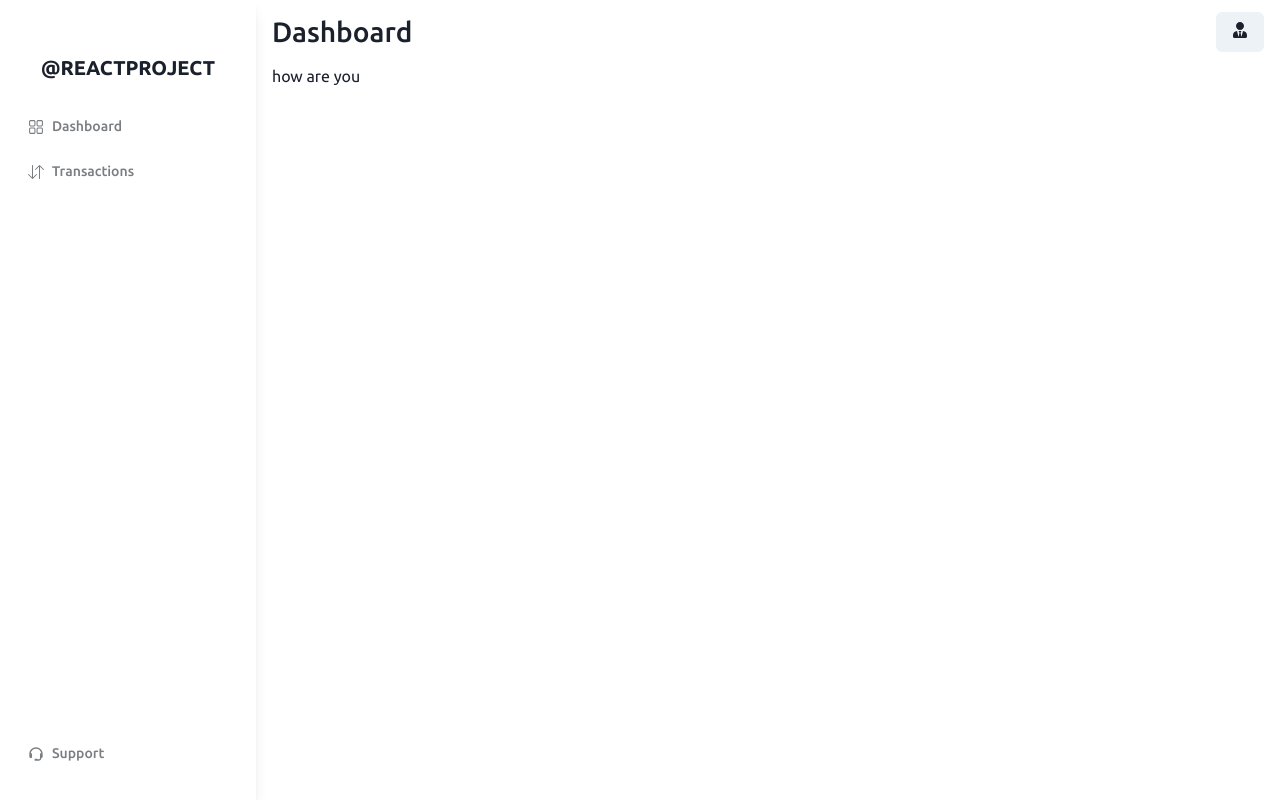
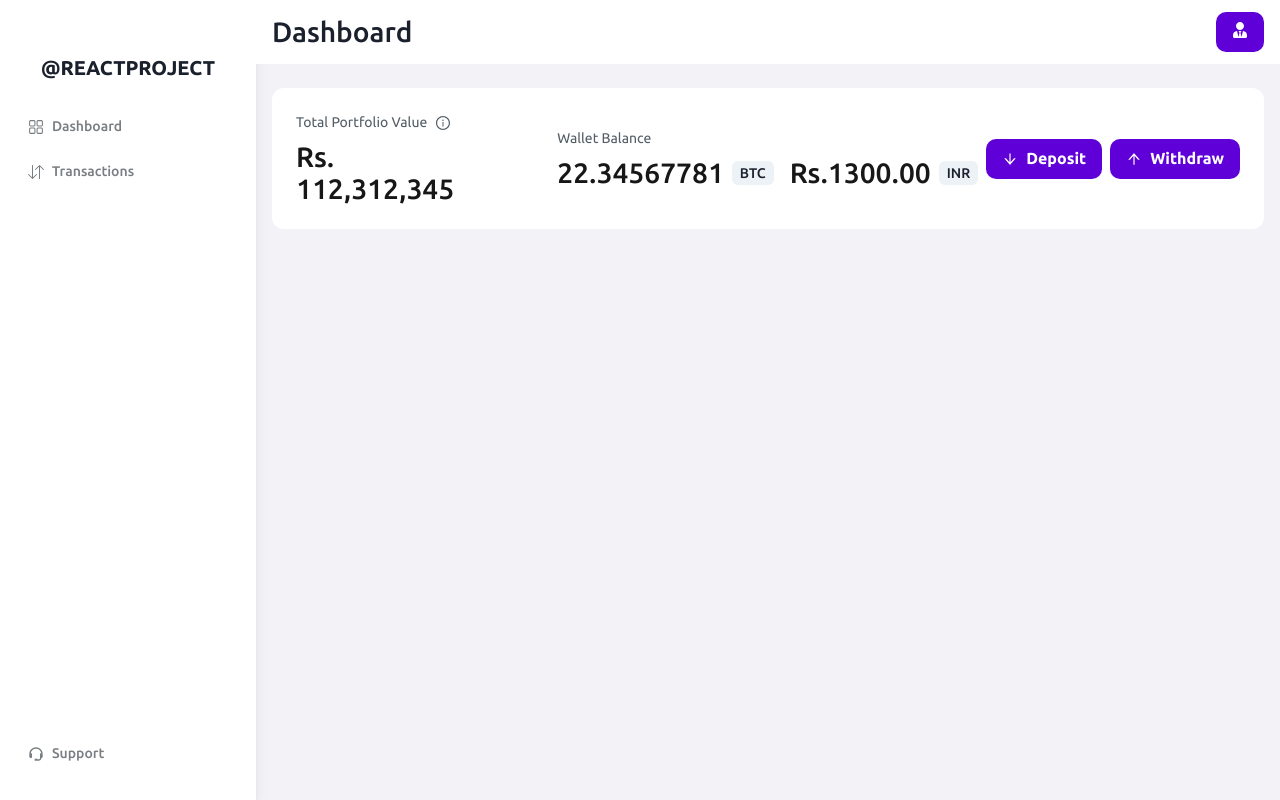
Before and after one commit to prabhjot-2/crpto, a React (Vite) app in the folder crpto/: page /transactions in a window 1280 px wide. Built offline with nearby package versions, Linux system fonts and the light colour scheme.

Commit message:
new portfolio jsx is created and new chages in themes and other dashboard and show portfolio in dashboard and changes in nav bars

```diff
--- a/crpto/src/components/DashboardLayout.jsx
+++ b/crpto/src/components/DashboardLayout.jsx
@@ -21,7 +21,7 @@
         <SideDrawer isOpen={isOpen}  onClose={onClose}/>
         <Box flexGrow={1}>
           <TopNav title={title} onOpen={onOpen} />
-          <Container maxW="70rem">
+          <Container mt="6" maxW="70rem">
             {children}
           </Container>
         </Box>
--- a/crpto/src/components/Sidenav.jsx
+++ b/crpto/src/components/Sidenav.jsx
@@ -18,6 +18,7 @@
 
   return (
     <Stack
+      bg="white"
       justify="space-between"
       boxShadow={{
         base:"none",
--- a/crpto/src/components/TopNav.jsx
+++ b/crpto/src/components/TopNav.jsx
@@ -2,7 +2,7 @@
 import { FaBars, FaUserTie} from "react-icons/fa";
 const TopNav = ({title, onOpen}) =>{
     return(
-        <Box px="4">
+        <Box px="4" bg="white">
             <HStack maxW="70rem"  h="16" justify="space-between" mx="auto">
             <Icon as={FaBars} onClick={onOpen}  display={{base:"block", lg:"none",}}/>
             <Heading fontWeight="medium" fontSize="28px"> {title}</Heading>
--- a/crpto/src/pages/Dashboard/Dashboard.jsx
+++ b/crpto/src/pages/Dashboard/Dashboard.jsx
@@ -1,11 +1,10 @@
 import DashboardLayout from "../../components/DashboardLayout";
+import PortfolioSection from "./components/PortfolioSection";
 
 const Dashboard =()=>{
     return (
         <DashboardLayout title="Dashboard">
-        <div>
-            how are you
-        </div>
+            <PortfolioSection/>
         </DashboardLayout>
     )
 }
--- /dev/null
+++ b/crpto/src/pages/Dashboard/components/PortfolioSection.jsx
@@ -0,0 +1,42 @@
+import { HStack, Stack, Icon, Text, Tag, Button } from "@chakra-ui/react";
+import React from "react";
+import { AiOutlineArrowDown, AiOutlineArrowUp, AiOutlineInfoCircle } from "react-icons/ai";
+
+const PortfolioSection =()=>{
+    return (
+      <HStack justify="space-between" bg="white" borderRadius="xl" p="6" >
+      <HStack spacing="16">
+
+
+        <Stack>
+          <HStack color="black.80" >
+            <Text fontSize="sm">Total Portfolio Value </Text>
+            <Icon as={AiOutlineInfoCircle} />
+          </HStack>
+          <Text textStyle="h2" fontWeight={"medium"}> Rs. 112,312,345</Text>
+        </Stack>
+        <Stack>
+          <HStack color="black.80">
+            <Text fontSize="sm">Wallet Balance</Text>
+          </HStack>
+          <HStack spacing={4}>
+            <HStack>
+              <Text textStyle="h2" fontWeight={"medium"}> 22.34567781</Text>
+              <Tag colorScheme="gray" fontWeight={"medium"}> BTC</Tag>
+            </HStack>
+            <HStack>
+              <Text textStyle="h2" fontWeight={"medium"}> Rs.1300.00</Text>
+              <Tag colorScheme="gray" fontWeight={"medium"}> INR</Tag>
+            </HStack>
+          </HStack>
+        </Stack>
+        </HStack>
+        <HStack>
+          <Button leftIcon={<Icon as={ AiOutlineArrowDown}/>}> Deposit</Button>
+          <Button leftIcon={<Icon as={ AiOutlineArrowUp}/>}> Withdraw</Button>
+        </HStack>
+      </HStack>
+    );
+}
+
+export default PortfolioSection;
--- a/crpto/src/theme/index.js
+++ b/crpto/src/theme/index.js
@@ -1,8 +1,149 @@
-import { extendTheme } from "@chakra-ui/react";
+import { extendTheme, withDefaultColorScheme } from "@chakra-ui/react";
 
-export const theme = extendTheme({
+export const theme = extendTheme(
+  {
+    colors: {
+      purple: {
+        500: "#5F00D9",
+      },
+      p: {
+        purple: "#5F00D9",
+        black: "#171717",
+      },
+      black: {
+        5: "#F3F3F7",
+        10: "#EEEEF4",
+        20: "#D8DDE2",
+        40: "#BABAC4",
+        60: "#797E82",
+        80: "#535D66",
+      },
+    },
     fonts: {
-        heading: "Ubuntu",
-        body: "Ubuntu",
+      heading: `Ubuntu`,
+      body: "Ubuntu",
+    },
+    textStyles: {
+      h1: {
+        fontSize: {
+          base: "30px",
+          md: "32px",
+        },
+        color: "p.black",
+        lineHeight: {
+          base: "34px",
+          md: "36px",
+        },
       },
-});
+      h2: {
+        fontSize: {
+          base: "24px",
+          md: "28px",
+        },
+        color: "p.black",
+        lineHeight: { base: "28px", md: "32px" },
+      },
+
+      h3: {
+        fontSize: {
+          base: "22px",
+          md: "24px",
+          xl: "32px",
+        },
+        color: "p.black",
+
+        lineHeight: { base: "26px", md: "28px", xl: "36px" },
+      },
+
+      h4: {
+        fontSize: {
+          base: "20px",
+          md: "22px",
+        },
+        color: "p.black",
+
+        lineHeight: { base: "24px", md: "26px" },
+      },
+      h5: {
+        fontSize: {
+          base: "18px",
+          md: "20px",
+        },
+        color: "p.black",
+
+        lineHeight: { base: "22px", md: "24px" },
+      },
+      h6: {
+        fontSize: {
+          base: "16px",
+          md: "18px",
+        },
+        color: "p.black",
+
+        lineHeight: { base: "20px", md: "22px" },
+      },
+    },
+
+    fontSizes: {
+      xs: "12px",
+      sm: "14px",
+      base: { base: "16px", md: "18px" },
+      lg: { base: "18px", md: "20px" },
+      xl: { base: "20px", md: "22px" },
+      "2xl": { base: "22px", md: "24px" },
+      "3xl": { base: "24px", md: "28px" },
+      "4xl": { base: "30px", md: "32px" },
+    },
+    styles: {
+      global: {
+        // styles for the `body`
+        body: {
+          bg: "#F3F3F7",
+        },
+      },
+    },
+
+    components: {
+      Button: {
+        baseStyle: {
+          fontWeight: "bold",
+          borderRadius: "10px",
+        },
+      },
+      FormLabel: {
+        baseStyle: {
+          fontSize: "sm",
+        },
+      },
+      Input: {
+        variants: {
+          outline: {
+            field: {
+              h: "38px",
+              borderRadius: "8px",
+              fontSize: "sm",
+              pb: "0",
+              _focus: {
+                boxShadow: "0 0 0 1px #5F00D9",
+              },
+            },
+          },
+        },
+      },
+      Textarea: {
+        variants: {
+          outline: {
+            h: "38px",
+            borderRadius: "8px",
+            fontSize: "sm",
+
+            _focus: {
+              boxShadow: "0 0 0 1px #5F00D9",
+            },
+          },
+        },
+      },
+    },
+  },
+  withDefaultColorScheme({ colorScheme: "purple" })
+);
```
